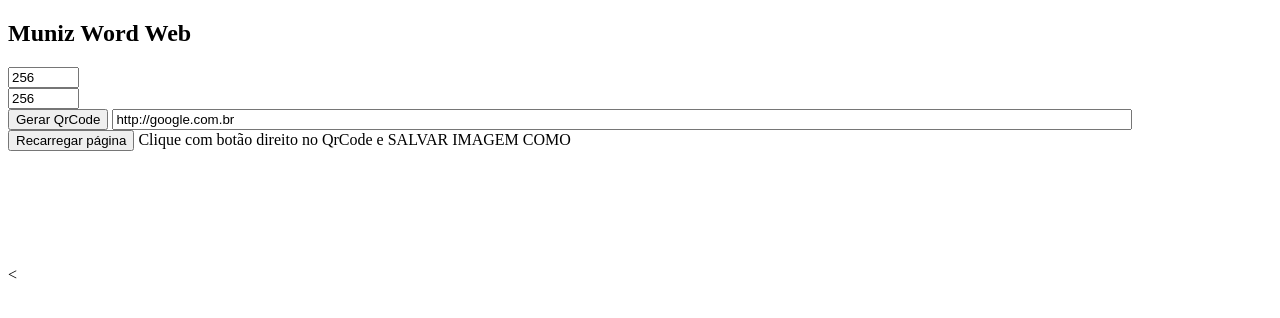
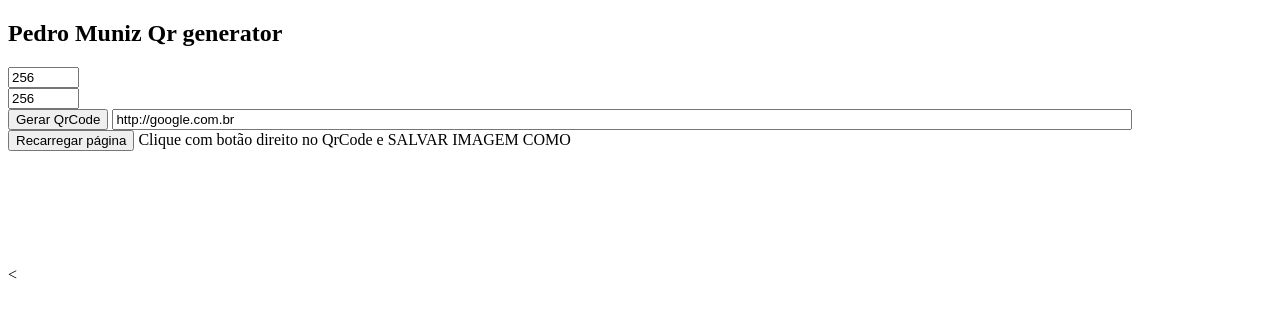
Before and after one commit to Pedro-Muniz-Oliveira/QrGenerator, a website: page index.html in a window 1280 px wide. Drawn offline with Linux system fonts and the light colour scheme.

Commit message:
Update index.html

```diff
--- a/index.html
+++ b/index.html
@@ -8,7 +8,7 @@
 </head>
 <body>
   <section class="container">
-		    <h2 id="titulo-form">Muniz Word Web</h2>
+		    <h2 id="titulo-form">Pedro Muniz Qr generator</h2>
 		    <form id="form-adiciona">
 		      <input id="tamanho1" type="text" value=256 style="width:5%" /><br />
 				<input id="tamanho2" type="text" value=256 style="width:5%" /><br />
```
